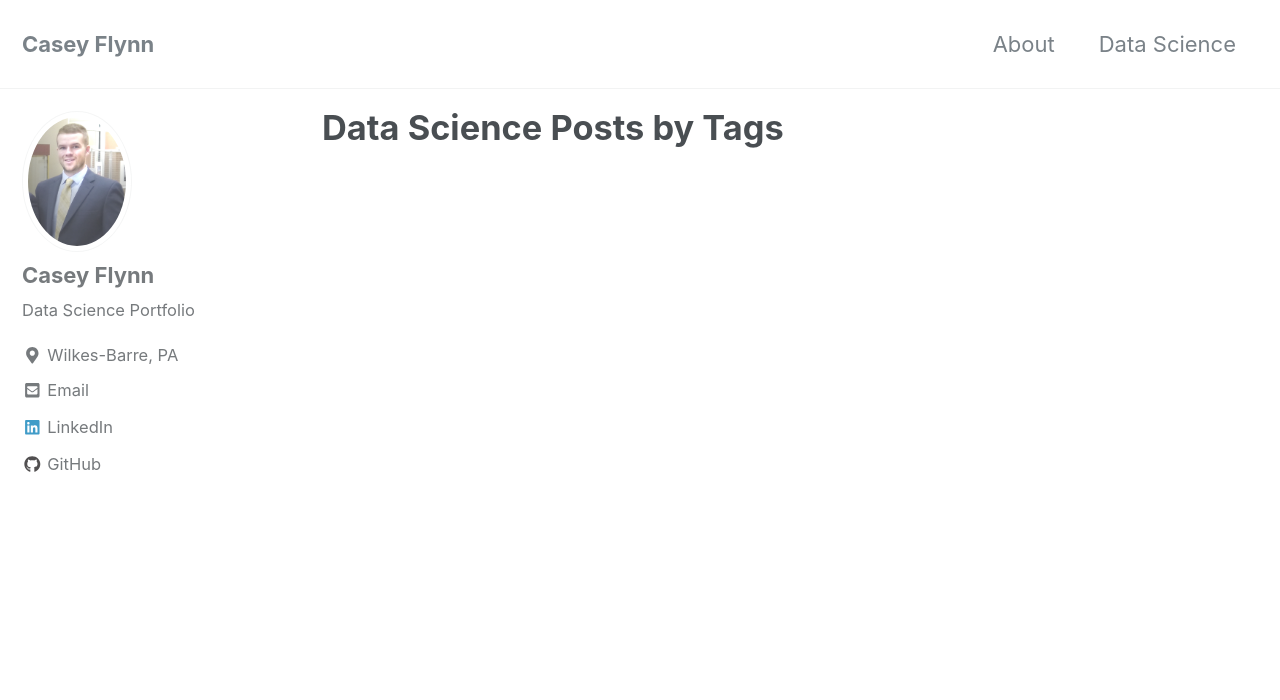
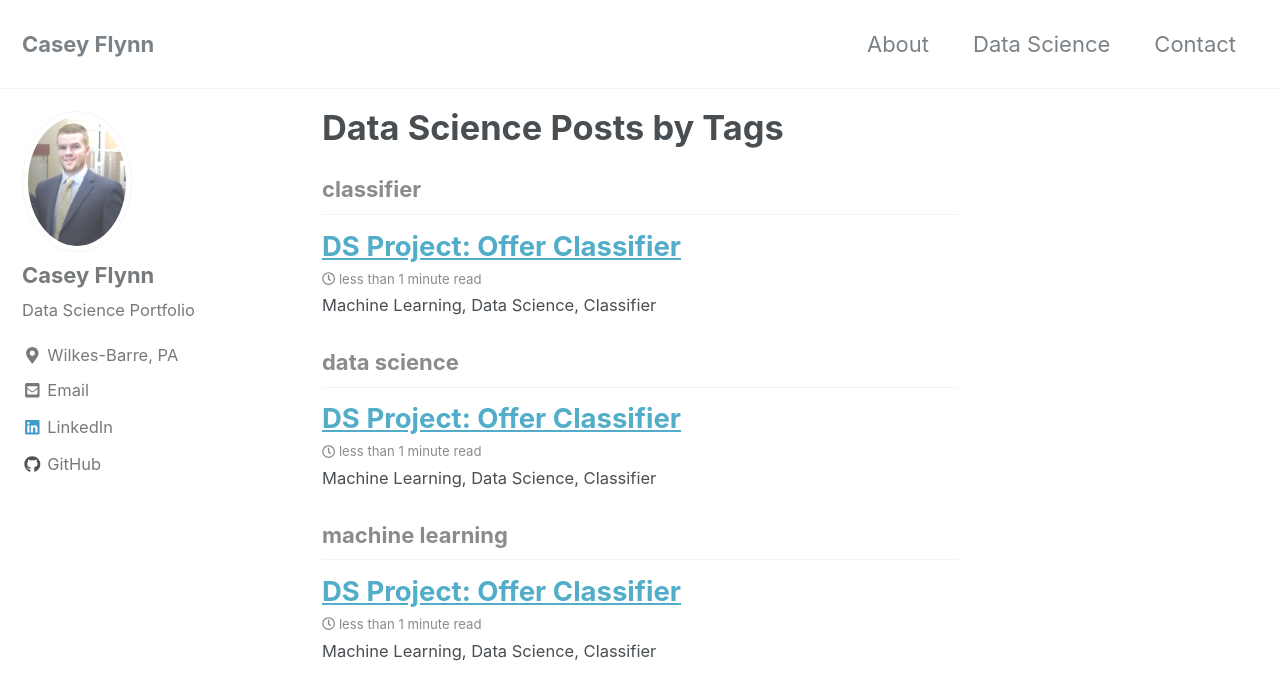
Before and after one commit to cmflynn13/cmflynn13.github.io, a Jekyll site: the page built from _pages/data-science.md, in a window 1280 px wide and 900 px high. Shown: the top 700 px of the window. Built offline with Jekyll 4.4.1, drawn with Linux system fonts in a browser that asks for light colours; nearby versions of some CDN libraries.

Commit message:
more updates

```diff
--- a/_data/navigation.yml
+++ b/_data/navigation.yml
@@ -4,6 +4,8 @@ main:
     url: /about/
   - title: "Data Science"
     url: /data-science/
+  - title: "Contact"
+    url: /contact/
   # - title: "About"
   #   url: https://mmistakes.github.io/minimal-mistakes/about/
   # - title: "Sample Posts"
--- /dev/null
+++ b/_posts/2018-08-30-applicant-classifier.md
@@ -0,0 +1,26 @@
+---
+title: "DS Project: Offer Classifier"
+date: 2018-08-30
+tags: [machine learning, data science, classifier]
+header:
+  image: "/image...."
+excerpt: "Machine Learning, Data Science, Classifier"
+---
+
+# H1 Heading
+## H2 Heading
+### H3 Heading
+
+Just type
+
+here's *italics*
+here's **bold**
+here's a [link](https://linkedin.com...)
+bullets
+*
++
+-
+
+numbered list
+1. a
+2. b
```
Also changed, not shown: _pages/about.md (+4 -2 lines), _pages/contact.md (added, +8 -0 lines), 1 other file.
